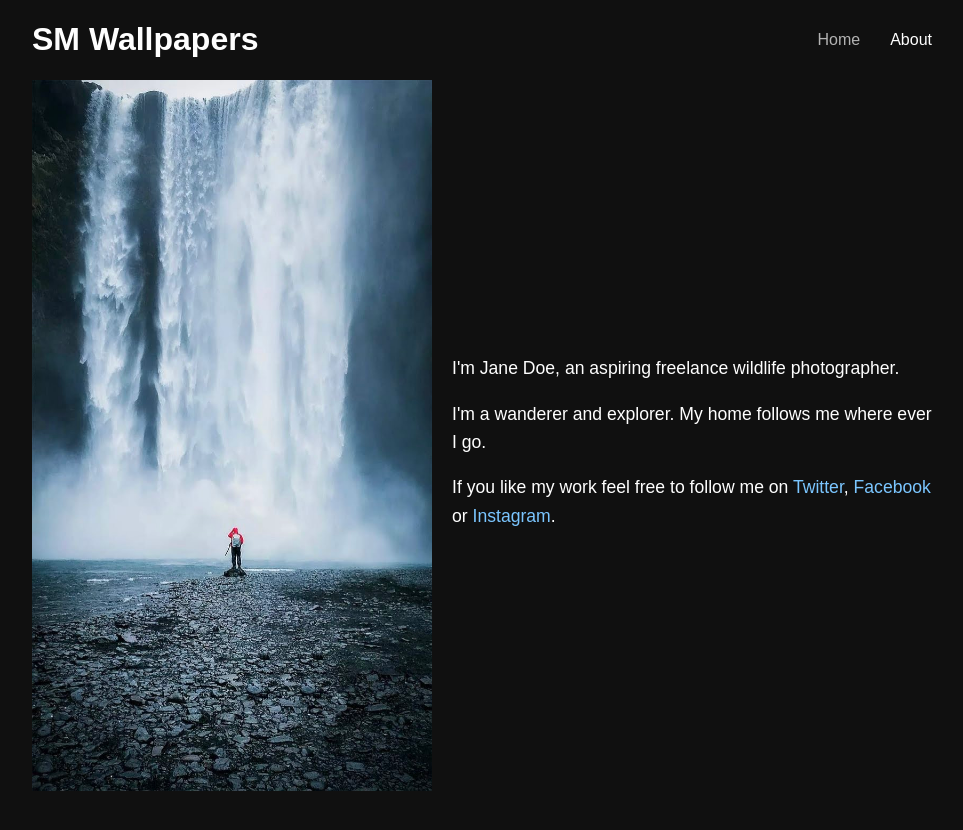
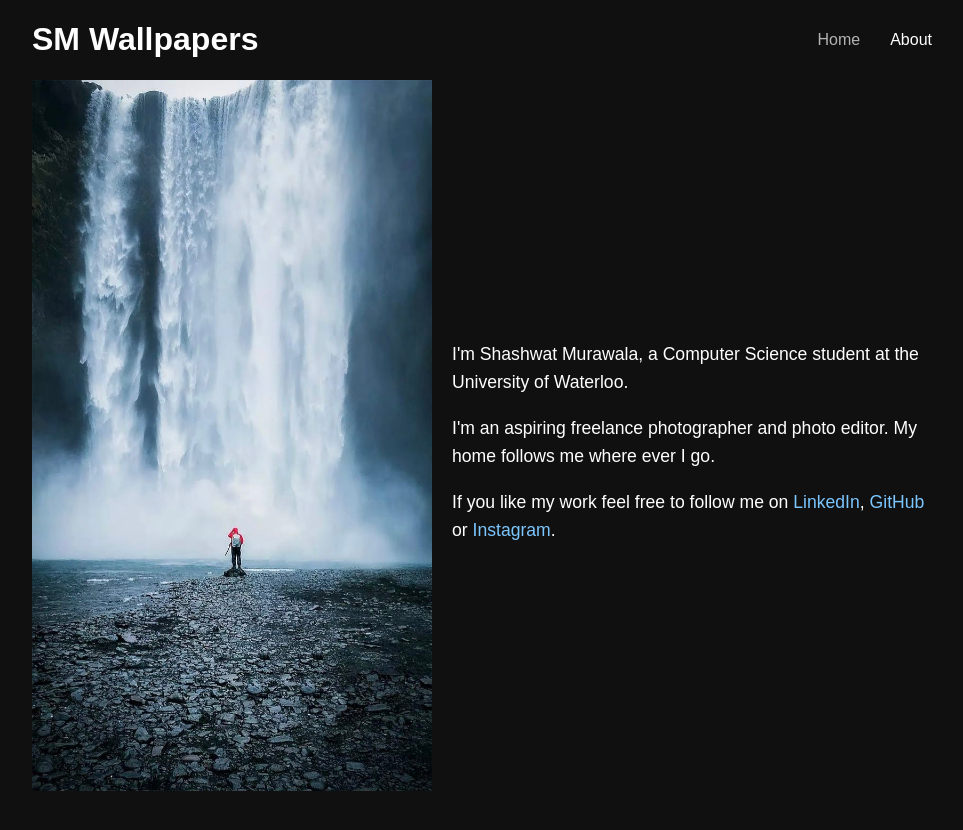
Before and after one commit to shashwatmurawala/Photography-Website, a Jekyll site: the page built from about.html, in a window 1280 px wide. Shown: the top 830 px of the page, without its empty margins (158-1121 px from the left). Built offline with Jekyll 4.4.1, drawn with Linux system fonts in a browser that asks for light colours; some web fonts are replaced.

Commit message:
Update about.html

```diff
--- a/about.html
+++ b/about.html
@@ -5,11 +5,11 @@ title: About
 <div class="split-content">
 	<div class="side-content">
 		<div class="editable">
-			<p>I'm Jane Doe, an aspiring freelance wildlife photographer.</p>
+			<p>I'm Shashwat Murawala, a Computer Science student at the University of Waterloo.</p>
 
-			<p>I'm a wanderer and explorer. My home follows me where ever I go.</p>
+			<p>I'm an aspiring freelance photographer and photo editor. My home follows me where ever I go.</p>
 
-			<p>If you like my work feel free to follow me on <a href="https://twitter.com">Twitter</a>, <a href="https://facebook.com">Facebook</a> or <a href="https://instagram.com">Instagram</a>.</p>
+			<p>If you like my work feel free to follow me on <a href="https://www.linkedin.com/in/shashwatmurawala">LinkedIn</a>, <a href="https://github.com/shashwatmurawala">GitHub</a> or <a href="https://www.instagram.com/shashwat2004_/">Instagram</a>.</p>
 		</div>
 	</div>
 
```
